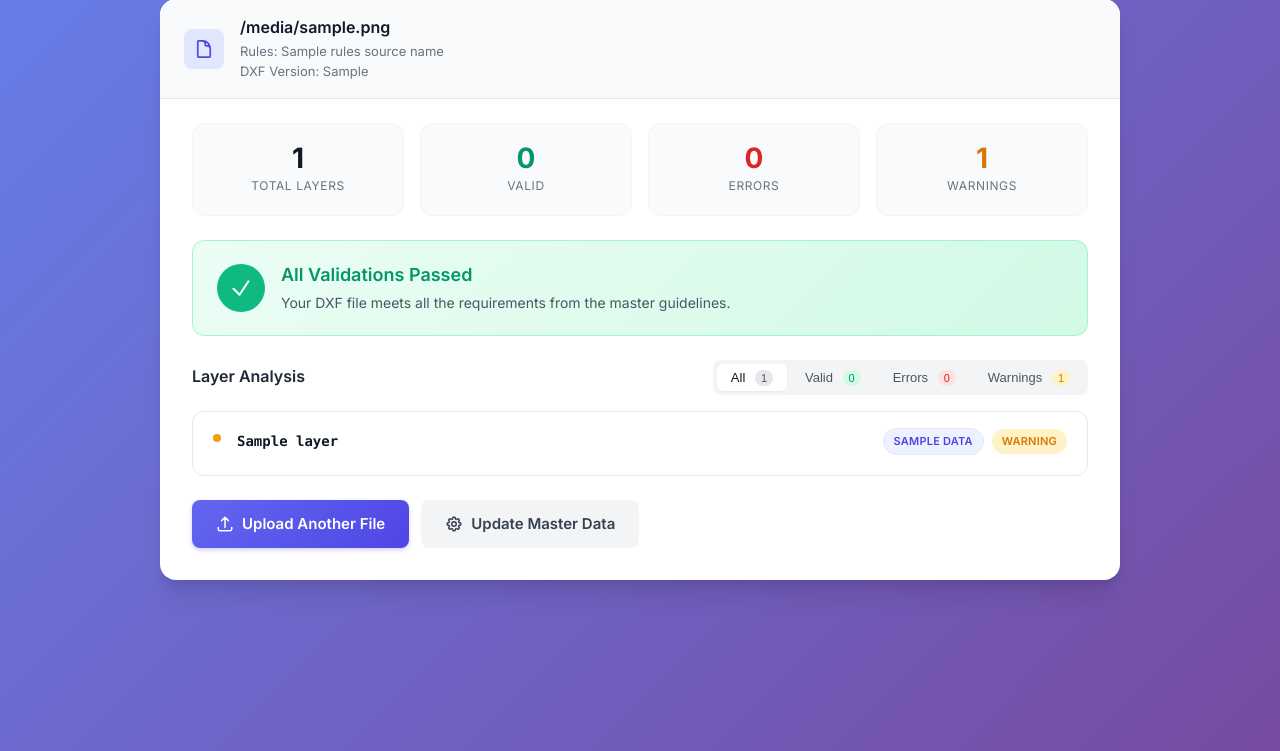
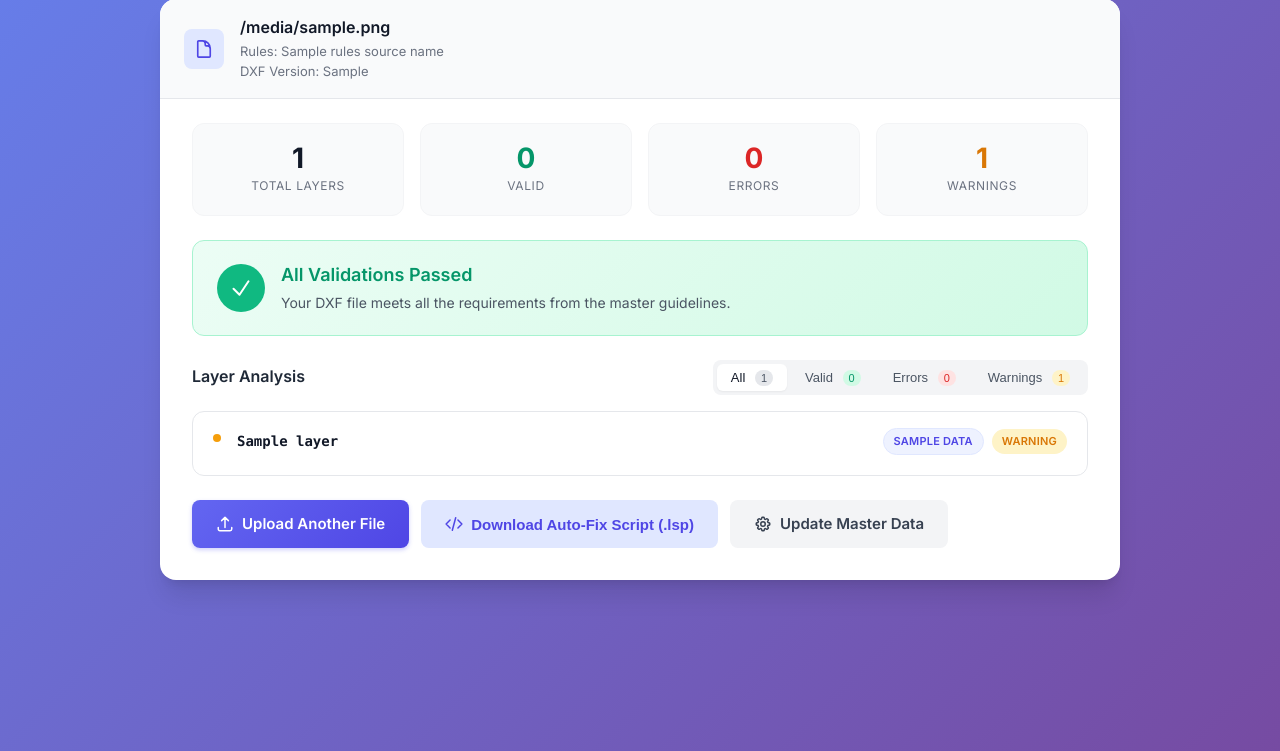
Before and after one commit to Pradnyasurya/dxf-layer-extractor, a Flask app: template templates/results.html in a window 1280 px wide. Shown: the part 49-800 px from the top of the page. Run offline with Flask 3, Linux system fonts and the light colour scheme; the template is opened without the code that fills it: most values are stand-ins (such as "Sample title", 1, 10 or a date in 2020).

Commit message:
feat: Add AutoLISP script generation for layer auto-correction

```diff
--- a/app.py
+++ b/app.py
@@ -9,9 +9,10 @@ Supports .dxf and .zip uploads with comprehensive validation.
 import os
 import json
 import zipfile
+import io
 import re
 import shutil
-from flask import Flask, render_template, request, flash, redirect, url_for
+from flask import Flask, render_template, request, flash, redirect, url_for, send_file
 from werkzeug.utils import secure_filename
 import ezdxf
 from ezdxf import colors
@@ -140,6 +141,7 @@ def validate_dxf_content(doc, master_rules):
     """Validate DXF content against master rules, checking units and layer specifications"""
     errors = []
     warnings = []
+    fix_actions = [] # List of fixable actions for LISP script
 
     # Master rules passed as argument
 
@@ -213,6 +215,34 @@ def validate_dxf_content(doc, master_rules):
 
         if not match_found:
             errors.append(f"Missing Mandatory Layer: {rule['Layer Name']} (Feature: {rule.get('Feature', 'Unknown')})")
+
+            # Determine correct color for fix
+            fix_color = "7" # Default white
+            required_color = rule.get('Color Code', '7')
+
+            # Try to resolve color code
+            if required_color in ["Any", "NA", "N/A", "ANY"]:
+                fix_color = "7"
+            elif required_color in ["As per Sub-Occupancy", "As per sub-occupancy type"]:
+                # Can't auto-fix safely
+                fix_color = None
+            elif required_color.startswith("RGB"):
+                fix_color = f"T {required_color.replace('RGB', '').strip()}"
+            else:
+                 # Take first number if multiple
+                 try:
+                     parts = str(required_color).split(',')
+                     match = re.search(r'(\d+)', parts[0])
+                     if match:
+                         fix_color = match.group(1)
+                 except: pass
+
+            if fix_color:
+                fix_actions.append({
+                    'type': 'create_layer',
+                    'layer': rule['Layer Name'],
+                    'color': fix_color
+                })
 
     # Validate each layer in the DXF
     validated_layers = []
@@ -587,6 +617,8 @@ def validate_dxf_content(doc, master_rules):
 
                 # Expand "As per Sub-Occupancy" for better error message
                 expanded_colors = []
+                fix_color_code = None
+
                 for c in unique_colors:
                     if c in ["As per Sub-Occupancy", "As per sub-occupancy type"]:
                         if not occupancy_colors:
@@ -596,12 +628,29 @@ def validate_dxf_content(doc, master_rules):
                             expanded_colors.append(f"As per Sub-Occupancy ({', '.join(occ_list)})")
                     else:
                         expanded_colors.append(c)
+                        # Pick first valid color as fix target if not yet set
+                        if not fix_color_code and c not in ["Any", "NA", "N/A", "ANY"]:
+                            if str(c).startswith("RGB"):
+                                fix_color_code = f"T {str(c).replace('RGB', '').strip()}"
+                            else:
+                                try:
+                                     parts = str(c).split(',')
+                                     match = re.search(r'(\d+)', parts[0])
+                                     if match: fix_color_code = match.group(1)
+                                except: pass
 
                 msg = f"Incorrect color. Expected one of: {', '.join(expanded_colors)}, Found: {layer.dxf.color}"
                 if layer.dxf.hasattr('true_color'):
                     msg += f" (True Color {layer.dxf.true_color})"
                 layer_info['messages'].append(msg)
                 errors.append(f"Layer '{name}': {msg}")
+
+                if fix_color_code:
+                    fix_actions.append({
+                        'type': 'fix_color',
+                        'layer': name,
+                        'color': fix_color_code
+                    })
 
         validated_layers.append(layer_info)
 
@@ -611,6 +660,7 @@ def validate_dxf_content(doc, master_rules):
         'count': len(dxf_layers),
         'errors': errors,
         'warnings': warnings,
+        'fix_actions': fix_actions,
         'dxf_version': doc.dxfversion
     }
 
@@ -761,6 +811,73 @@ def upload_file():
         flash(f'Error processing file: {str(e)}', 'error')
         return redirect(url_for('index'))
 
+@app.route('/generate_fix_script', methods=['POST'])
+def generate_fix_script():
+    """Generate AutoLISP script to fix layer issues"""
+    try:
+        data = request.json
+        if not data or 'actions' not in data:
+            return "No actions provided", 400
+
+        actions = data['actions']
+        lsp_content = [
+            ";; Auto-Generated Fix Script by DXF Validator",
+            ";; Run this script in AutoCAD (Drag & Drop or APPLOAD)",
+            "",
+            "(defun c:FixLayers ()",
+            "  (setvar \"CMDECHO\" 0)",
+            "  (command \"-LAYER\""
+        ]
+
+        for action in actions:
+            layer = action.get('layer')
+            color = action.get('color')
+
+            if not layer or not color:
+                continue
+
+            # Handle True Color logic for LISP (simplified, mostly supports Index)
+            # AutoCAD LISP for True Color is complex "c" "t" "r,g,b"
+            color_cmd = ""
+            if str(color).startswith("T "):
+                 # True Color format: "T 255,0,0"
+                 rgb = color.replace("T ", "").strip()
+                 color_cmd = f"\"C\" \"T\" \"{rgb}\" \"{layer}\""
+            else:
+                 # Index Color
+                 color_cmd = f"\"C\" \"{color}\" \"{layer}\""
+
+            if action['type'] == 'create_layer':
+                # Make (Create) layer and set color
+                # "M" makes and sets current. "N" New.
+                # Better: "N" to create, then "C" to set color.
+                lsp_content.append(f"    \"N\" \"{layer}\"")
+                lsp_content.append(f"    {color_cmd}")
+            elif action['type'] == 'fix_color':
+                 lsp_content.append(f"    {color_cmd}")
+
+        lsp_content.append("    \"\")") # End Layer command
+        lsp_content.append("  (setvar \"CMDECHO\" 1)")
+        lsp_content.append("  (princ \"\\nLayers Updated Successfully.\")")
+        lsp_content.append("  (princ)")
+        lsp_content.append(")")
+        lsp_content.append("")
+        lsp_content.append("(princ \"\\nType FixLayers to run the script.\")")
+
+        # Create memory file
+        proxy = io.BytesIO("\n".join(lsp_content).encode('utf-8'))
+        proxy.seek(0)
+
+        return send_file(
+            proxy,
+            as_attachment=True,
+            download_name="fix_layers.lsp",
+            mimetype="application/x-lisp"
+        )
+
+    except Exception as e:
+        return str(e), 500
+
 @app.errorhandler(413)
 def request_entity_too_large(error):
     """Handle file too large error"""
--- a/templates/results.html
+++ b/templates/results.html
@@ -213,6 +213,16 @@
                         </svg>
                         Upload Another File
                     </a>
+
+                    {% if fix_actions %}
+                    <button id="downloadLispBtn" class="btn btn--secondary" style="background: var(--primary-100); color: var(--primary-600);">
+                        <svg xmlns="http://www.w3.org/2000/svg" fill="none" viewBox="0 0 24 24" stroke-width="2" stroke="currentColor">
+                           <path stroke-linecap="round" stroke-linejoin="round" d="M17.25 6.75L22.5 12l-5.25 5.25m-10.5 0L1.5 12l5.25-5.25m7.5-3l-4.5 16.5" />
+                        </svg>
+                        Download Auto-Fix Script (.lsp)
+                    </button>
+                    {% endif %}
+
                     <a href="/admin" class="btn btn--secondary">
                         <svg xmlns="http://www.w3.org/2000/svg" fill="none" viewBox="0 0 24 24" stroke-width="2" stroke="currentColor">
                             <path stroke-linecap="round" stroke-linejoin="round" d="M10.343 3.94c.09-.542.56-.94 1.11-.94h1.093c.55 0 1.02.398 1.11.94l.149.894c.07.424.384.764.78.93.398.164.855.142 1.205-.108l.737-.527a1.125 1.125 0 011.45.12l.773.774c.39.389.44 1.002.12 1.45l-.527.737c-.25.35-.272.806-.107 1.204.165.397.505.71.93.78l.893.15c.543.09.94.56.94 1.109v1.094c0 .55-.397 1.02-.94 1.11l-.893.149c-.425.07-.765.383-.93.78-.165.398-.143.854.107 1.204l.527.738c.32.447.269 1.06-.12 1.45l-.774.773a1.125 1.125 0 01-1.449.12l-.738-.527c-.35-.25-.806-.272-1.203-.107-.397.165-.71.505-.781.929l-.149.894c-.09.542-.56.94-1.11.94h-1.094c-.55 0-1.019-.398-1.11-.94l-.148-.894c-.071-.424-.384-.764-.781-.93-.398-.164-.854-.142-1.204.108l-.738.527c-.447.32-1.06.269-1.45-.12l-.773-.774a1.125 1.125 0 01-.12-1.45l.527-.737c.25-.35.273-.806.108-1.204-.165-.397-.505-.71-.93-.78l-.894-.15c-.542-.09-.94-.56-.94-1.109v-1.094c0-.55.398-1.02.94-1.11l.894-.149c.424-.07.765-.383.93-.78.165-.398.143-.854-.107-1.204l-.527-.738a1.125 1.125 0 01.12-1.45l.773-.773a1.125 1.125 0 011.45-.12l.737.527c.35.25.807.272 1.204.107.397-.165.71-.505.78-.929l.15-.894z" />
@@ -253,6 +263,39 @@
         {% if error_count > 0 %}
         document.querySelector('.filter-tab[data-filter="error"]').click();
         {% endif %}
+
+        // Fix Script Download Handler
+        {% if fix_actions %}
+        document.getElementById('downloadLispBtn').addEventListener('click', function() {
+            const actions = {{ fix_actions|tojson }};
+
+            fetch('/generate_fix_script', {
+                method: 'POST',
+                headers: {
+                    'Content-Type': 'application/json',
+                },
+                body: JSON.stringify({ actions: actions })
+            })
+            .then(response => {
+                if (response.ok) return response.blob();
+                throw new Error('Network response was not ok.');
+            })
+            .then(blob => {
+                const url = window.URL.createObjectURL(blob);
+                const a = document.createElement('a');
+                a.style.display = 'none';
+                a.href = url;
+                a.download = 'fix_layers.lsp';
+                document.body.appendChild(a);
+                a.click();
+                window.URL.revokeObjectURL(url);
+            })
+            .catch(error => {
+                console.error('Error downloading script:', error);
+                alert('Failed to generate script. Please try again.');
+            });
+        });
+        {% endif %}
     </script>
 </body>
 </html>
```
